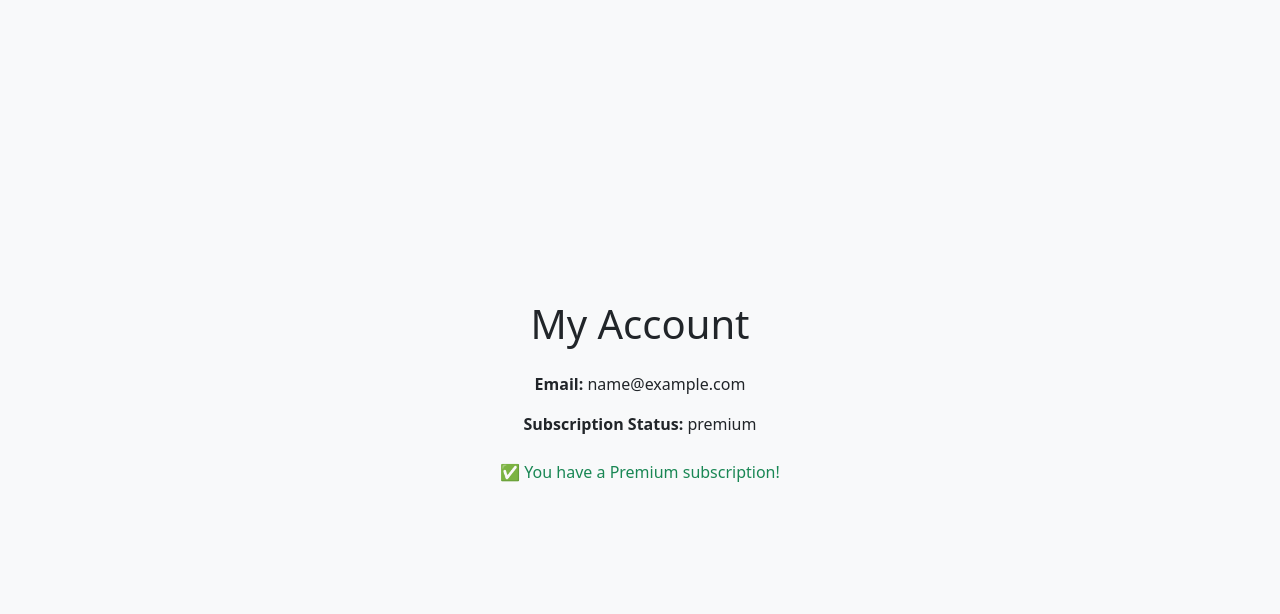
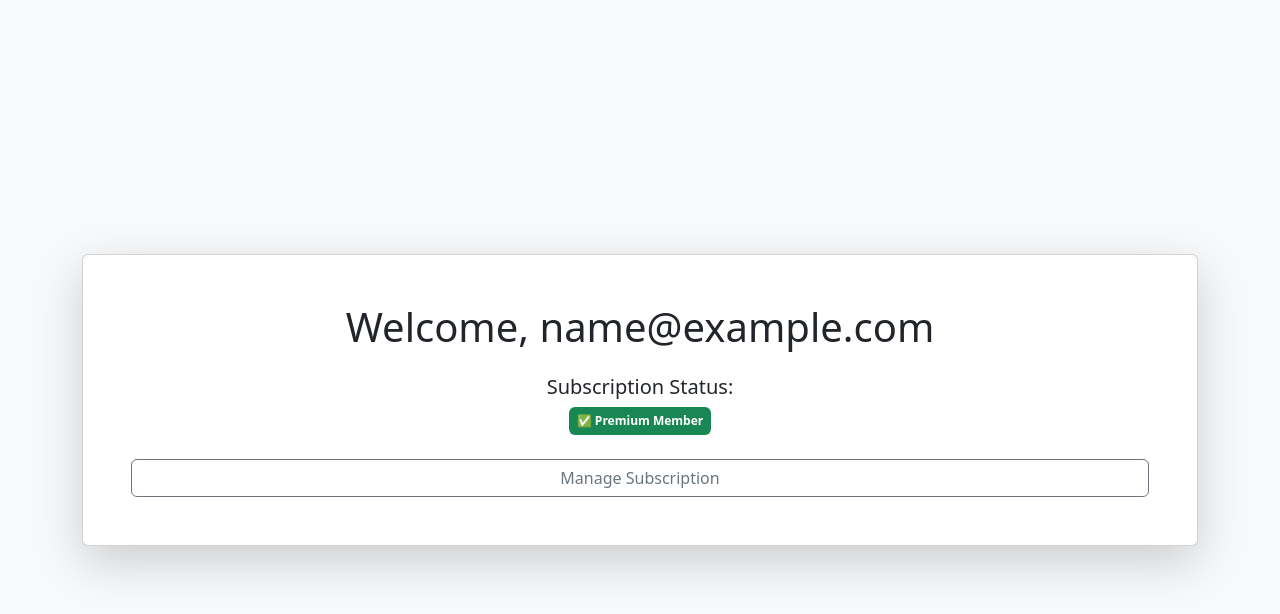
Before and after one commit to IlkerD01/seo-assistant, a Flask app: page /account in a window 1280 px wide. Shown: the top 614 px of the page. Run offline with Flask 3, Linux system fonts and the light colour scheme; a user stored in the database is signed in; tables that the repository leaves empty hold one stand-in row (values such as "Sample post").

Commit message:
Update account.html

```diff
--- a/flask_backend/templates/account.html
+++ b/flask_backend/templates/account.html
@@ -1,21 +1,34 @@
+<!-- templates/account.html -->
+
 <!DOCTYPE html>
 <html lang="en">
 <head>
     <meta charset="UTF-8">
-    <title>Account - SEO Assistant</title>
+    <title>My Account - SEO Assistant</title>
     <link href="https://cdn.jsdelivr.net/npm/bootstrap@5.3.3/dist/css/bootstrap.min.css" rel="stylesheet">
 </head>
 <body class="bg-light d-flex align-items-center justify-content-center vh-100">
-    <div class="text-center">
-        <h1 class="mb-4">My Account</h1>
-        <p><strong>Email:</strong> {{ user.email }}</p>
-        <p><strong>Subscription Status:</strong> {{ user.subscription_status }}</p>
 
-        {% if user.subscription_status == "premium" %}
-            <p class="text-success mt-4">✅ You have a Premium subscription!</p>
-        {% else %}
-            <a href="/subscribe" class="btn btn-primary mt-4">Upgrade to Premium</a>
+<div class="container text-center">
+    <div class="card p-5 shadow-lg">
+        <h1 class="mb-4">Welcome, {{ user.email }}</h1>
+
+        <div class="mb-4">
+            <h5>Subscription Status:</h5>
+            {% if user.subscription_status == "premium" %}
+                <span class="badge bg-success p-2">✅ Premium Member</span>
+            {% else %}
+                <span class="badge bg-warning text-dark p-2">Trial Active</span>
+            {% endif %}
+        </div>
+
+        {% if user.subscription_status != "premium" %}
+            <a href="/subscribe" class="btn btn-primary btn-lg mb-3">Upgrade to Premium</a><br>
         {% endif %}
+
+        <a href="/billing-portal" class="btn btn-outline-secondary">Manage Subscription</a>
     </div>
+</div>
+
 </body>
 </html>
```
